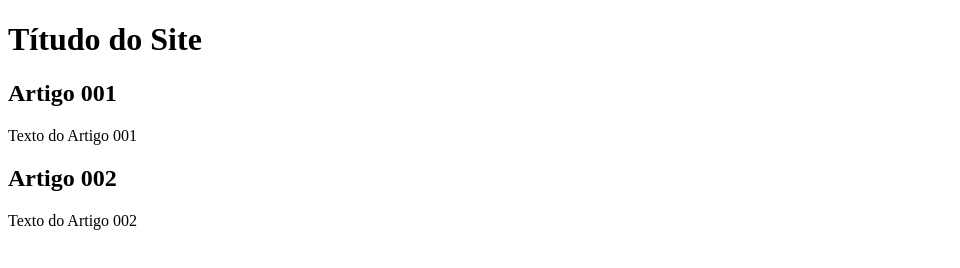
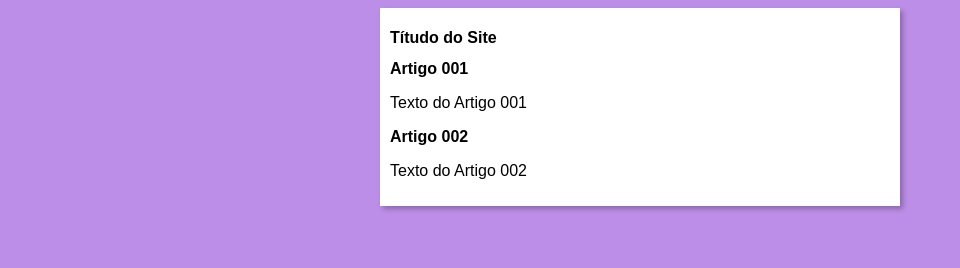
Before and after one commit to avxsouza/projeto-site, a plain HTML site: page index.html in a window 1280 px wide. Shown: the whole page, without its empty margins (0-960 px from the left). Drawn offline with Linux system fonts and the light colour scheme; files that its build step writes are made by us from their sources.

Commit message:
inicio do design

```diff
--- a/index.html
+++ b/index.html
@@ -5,6 +5,7 @@
     <meta http-equiv="X-UA-Compatible" content="IE=edge">
     <meta name="viewport" content="width=device-width, initial-scale=1.0">
     <title>Título do site</title>
+    <link rel="stylesheet" href="estilos/style.css">
 </head>
 <body>
     <main>
--- /dev/null
+++ b/style.css
@@ -0,0 +1,16 @@
+* {
+    font-family: Arial, Helvetica, sans-serif;
+    font-size: 16px;
+}
+
+body {
+    background-color: rgb(188, 142, 231);
+}
+
+main {
+    background-color: white;
+    width: 500px;
+    margin: auto;
+    padding: 10px;
+    box-shadow: 3px 3px 5px rgba(0, 0, 0, 0.267)
+}
```
